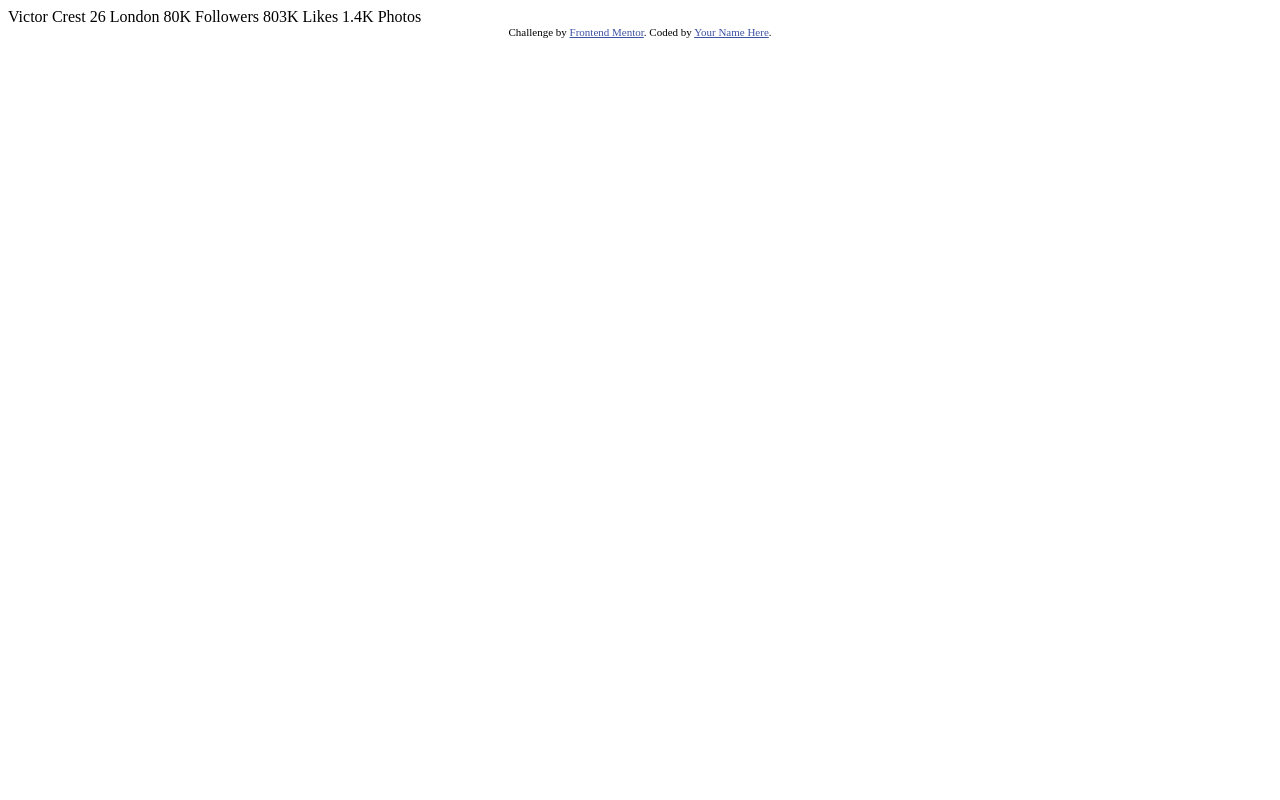
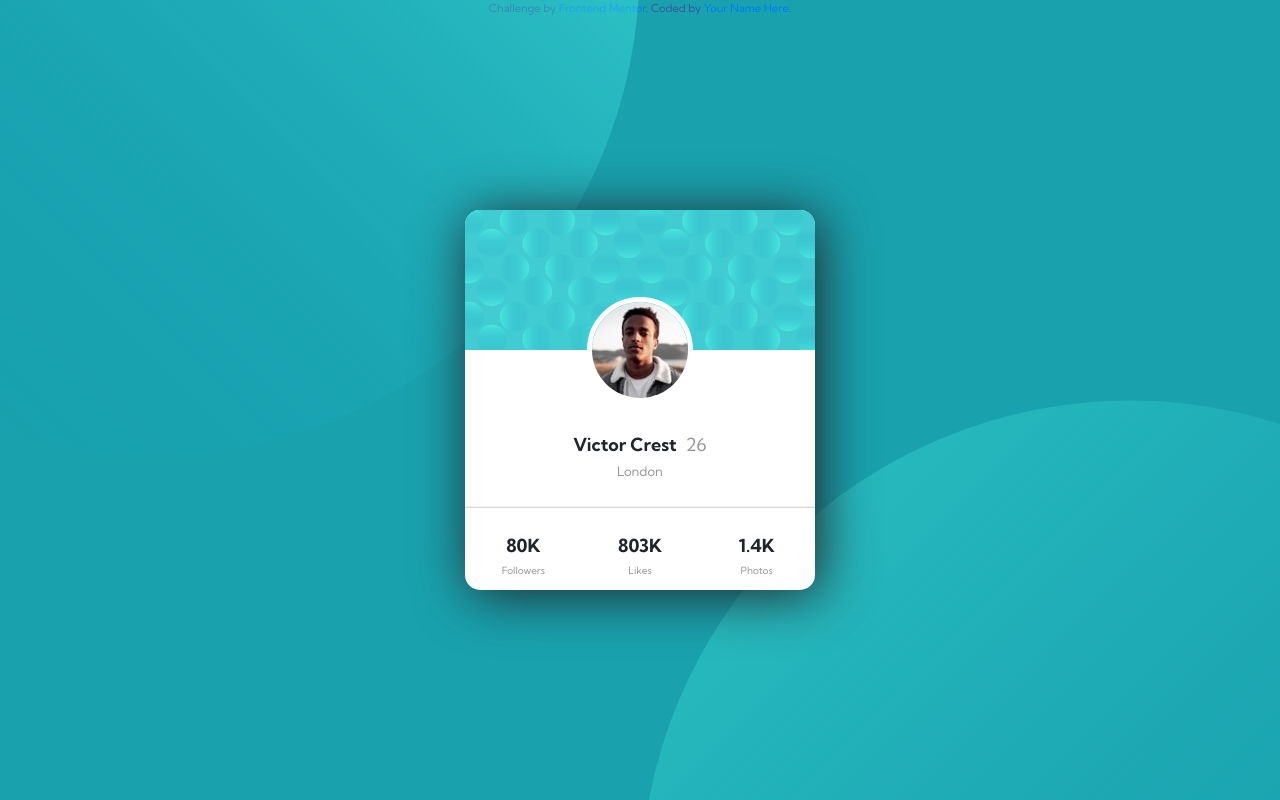
Before and after one commit to DaraniDev/PCC, a plain HTML site: page index.html in a window 1280 px wide. Drawn offline with nearby package versions, Linux system fonts and the light colour scheme.

Commit message:
first completed version

```diff
--- /dev/null
+++ b/design/style.css
@@ -0,0 +1,105 @@
+/* Body and background pattern */
+
+body{
+  font-size: 18px;
+  font-family: 'Kumbh Sans', sans-serif;
+  background-color: hsl(185, 75%, 39%);
+  text-align: center;
+  margin: 0;
+  padding: 0;
+}
+h3{
+font-family: 'Kumbh Sans', sans-serif;
+font-weight: 700;
+font-size: 18px;
+}
+
+h4{
+  font-family: 'Kumbh Sans', sans-serif;
+  font-weight: 400;
+  font-size: 13px;
+  color: hsl(0, 0%, 59%);
+}
+
+h5{
+  font-family: 'Kumbh Sans', sans-serif;
+  font-weight: 400;
+  font-size: 10px;
+  color: hsl(0, 0%, 59%);
+}
+
+span{
+  font-weight: 400;
+  color: hsl(0, 0%, 59%);
+  margin-left: 5px;
+}
+
+
+
+.top-circle {
+  right: 50%;
+  bottom: 43%;
+  position: fixed;
+}
+
+.bottom-circle {
+  left: 50%;
+  top: 50%;
+  position:fixed;
+}
+
+.container-fluid {
+  align-items: center;
+  width:100%;
+}
+
+/* Card */
+
+.card {
+  width: 350px;
+  height: 380px;
+  align-items: center;
+  background-color: #fff;
+  position: fixed;
+  top: 50%;
+  left: 50%;
+  border:0;
+  border-radius: 15px;
+  margin: 0;
+  padding: 0;
+  transform: translate(-50%, -50%);
+  box-shadow: 5px 5px 54px;
+}
+
+.card-top {
+  display: flex;
+  border-radius: 15px 15px 0 0;
+}
+.row{
+  width: 350px;
+  transform: translate(0, -30%);
+}
+
+.display-pic{
+  border-radius: 50%;
+  border: 5px solid;
+  border-color: #fff;
+  display: flex;
+  transform: translate(0, -50%);
+}
+
+.name {
+  margin-bottom: 20px;
+  padding-bottom: 20px;
+  width: 350px;
+  border-bottom: 1px solid hsl(0, 0%, 80%);
+  transform: translate(0, -30%);
+}
+
+/* Attribution */
+
+.attribution {
+  color: hsl(228, 45%, 44%);
+  font-size: 11px;
+  text-align: center;
+}
--- a/index.html
+++ b/index.html
@@ -1,35 +1,63 @@
 <!DOCTYPE html>
 <html lang="en">
+
 <head>
   <meta charset="UTF-8">
   <meta name="viewport" content="width=device-width, initial-scale=1.0"> <!-- displays site properly based on user's device -->
 
   <link rel="icon" type="image/png" sizes="32x32" href="./images/favicon-32x32.png">
-
+  <link rel="preconnect" href="https://fonts.gstatic.com">
+  <link href="https://fonts.googleapis.com/css2?family=Kumbh+Sans:wght@300;400;700&display=swap" rel="stylesheet">
   <title>Frontend Mentor | Profile card component</title>
-
+  <link rel="stylesheet" href="https://cdn.jsdelivr.net/npm/bootstrap@4.5.3/dist/css/bootstrap.min.css" integrity="sha384-TX8t27EcRE3e/ihU7zmQxVncDAy5uIKz4rEkgIXeMed4M0jlfIDPvg6uqKI2xXr2" crossorigin="anonymous">
+  <link rel="stylesheet" href="design/style.css">
   <!-- Feel free to remove these styles or customise in your own stylesheet 👍 -->
-  <style>
+  <!-- <style>
     .attribution { font-size: 11px; text-align: center; }
     .attribution a { color: hsl(228, 45%, 44%); }
-  </style>
+  </style> -->
+  <script src="https://code.jquery.com/jquery-3.5.1.slim.min.js" integrity="sha384-DfXdz2htPH0lsSSs5nCTpuj/zy4C+OGpamoFVy38MVBnE+IbbVYUew+OrCXaRkfj" crossorigin="anonymous"></script>
+  <script src="https://cdn.jsdelivr.net/npm/bootstrap@4.5.3/dist/js/bootstrap.bundle.min.js" integrity="sha384-ho+j7jyWK8fNQe+A12Hb8AhRq26LrZ/JpcUGGOn+Y7RsweNrtN/tE3MoK7ZeZDyx" crossorigin="anonymous"></script>
 </head>
+
 <body>
-  Victor Crest
-  26
-  London
+  <div class="container-fluid">
+    <div class="background">
 
-  80K
-  Followers
+      <img class="top-circle" src="images/bg-pattern-top.svg" alt="">
+      <img class="bottom-circle" src="images/bg-pattern-bottom.svg" alt="">
 
-  803K
-  Likes
 
-  1.4K
-  Photos
-  <div class="attribution">
-    Challenge by <a href="https://www.frontendmentor.io?ref=challenge" target="_blank">Frontend Mentor</a>.
-    Coded by <a href="#">Your Name Here</a>.
+
+      <div class="card">
+        <img class="card-top" src="images/bg-pattern-card.svg" alt="">
+        <img class="display-pic" src="images/image-victor.jpg" alt="">
+        <div class="name">
+          <h3> Victor Crest <span>  26</span></h3>
+          <h4>London</h4>
+        </div>
+        <div class="row">
+          <div class="col-lg-4">
+            <h3>80K</h3>
+            <h5>Followers</h5>
+          </div>
+          <div class="col-lg-4">
+            <h3>803K</h3>
+            <h5>Likes</h5>
+          </div>
+          <div class="col-lg-4">
+            <h3>1.4K</h3>
+            <h5> Photos</h5>
+          </div>
+        </div>
+      </div>
+
+      <div class="attribution">
+        Challenge by <a href="https://www.frontendmentor.io?ref=challenge" target="_blank">Frontend Mentor</a>.
+        Coded by <a href="#">Your Name Here</a>.
+      </div>
+    </div>
   </div>
 </body>
+
 </html>
```
